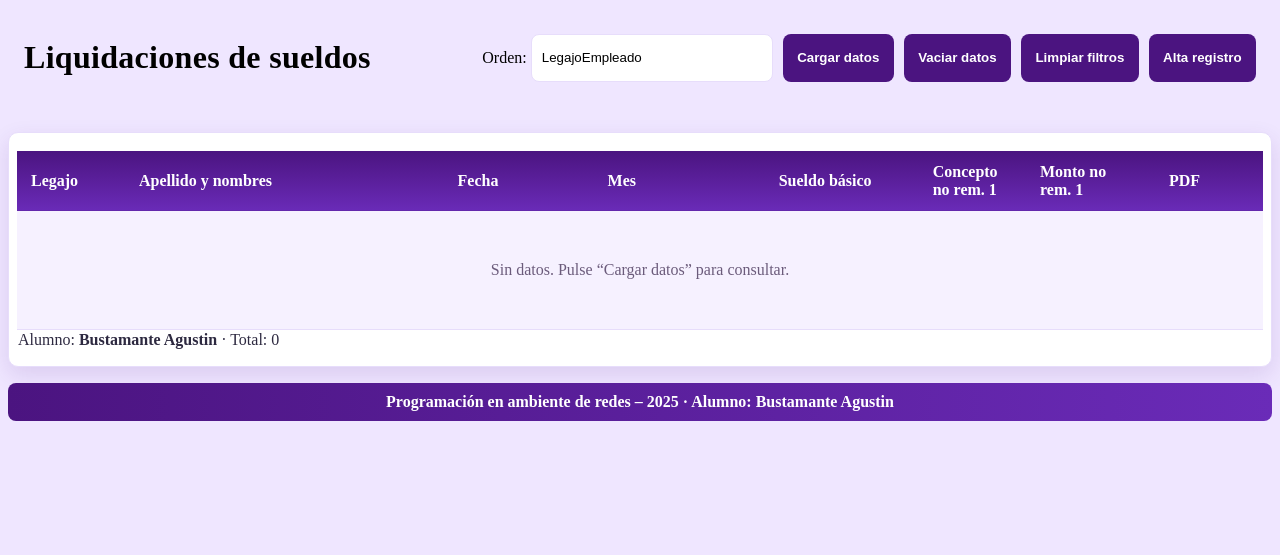
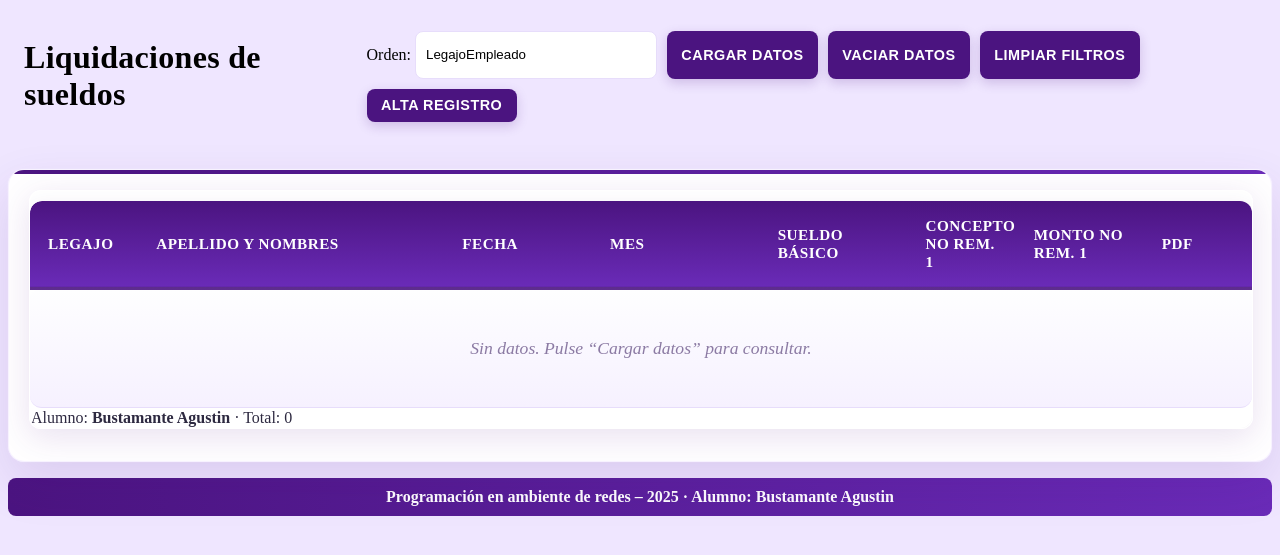
Before and after one commit to agusbustamante/ejercicios, a PHP site: page /ejercicios/Php/11sesiones/app_modulo1/index.html in a window 1280 px wide. Shown: the top 555 px of the page. Run offline with PHP 8.4, Linux system fonts and the light colour scheme; the visitor is signed in with stand-in values (Sample User, id 1); data that the repository does not hold is empty.

Commit message:
Update styles.css

```diff
--- a/ejercicios/Php/11sesiones/app_modulo1/styles.css
+++ b/ejercicios/Php/11sesiones/app_modulo1/styles.css
@@ -15,15 +15,30 @@ body.vista-simple{
 /* Altura fija estimada del header; usada para separar el thead sticky */
 :root{ --header-height: 72px; }
 
-/* Contenedor central con respiro */
+/* Contenedor principal con efecto glass */
 .vista-simple .contenedor-tabla{
   max-width: 1280px;
   margin: 24px auto 0;
-  background: #fff;
-  border-radius: 10px;
-  box-shadow: 0 8px 22px rgba(75,20,128,.12);
-  border: 1px solid var(--borde);
-  padding: 8px 8px 16px;
+  background: rgba(255,255,255,0.95);
+  backdrop-filter: blur(20px);
+  border-radius: 16px;
+  box-shadow:
+    0 20px 50px rgba(75,20,128,.12),
+    0 0 0 1px rgba(255,255,255,0.1);
+  border: 1px solid rgba(239,230,255,0.5);
+  padding: 20px 20px 32px;
+  position: relative;
+  overflow: hidden;
+}
+
+.vista-simple .contenedor-tabla::before{
+  content: '';
+  position: absolute;
+  top: 0;
+  left: 0;
+  right: 0;
+  height: 4px;
+  background: linear-gradient(90deg, var(--violeta) 0%, var(--violeta-med) 100%);
 }
 
 /* Encabezado superior */
@@ -43,29 +58,55 @@ body.vista-simple{
 }
 .vista-simple .acciones-header .boton:hover{ background: var(--violeta-osc); }
 
-/* Tabla */
+/* Tabla - Diseño mejorado */
 .vista-simple table{
   width: 100%;
-  border-collapse: collapse;
+  border-collapse: separate;
+  border-spacing: 0;
   color: var(--texto);
   margin-top: 10px;
+  border-radius: 12px;
+  overflow: hidden;
+  box-shadow: 0 4px 20px rgba(75,20,128,.08);
 }
+
 .vista-simple thead th{
-  background: var(--violeta);
-  color:#fff;
-  text-align:left;
-  font-weight:700;
-  padding: 12px 14px;
-  /* Make thead behave like a normal table header (not sticky) so it doesn't overlap rows */
-  position: static;
+  background: linear-gradient(135deg, var(--violeta) 0%, var(--violeta-med) 100%);
+  color: #fff;
+  text-align: left;
+  font-weight: 800;
+  padding: 16px 18px;
+  font-size: 0.95rem;
+  letter-spacing: 0.5px;
+  text-transform: uppercase;
+  position: relative;
+  border-bottom: 3px solid rgba(255,255,255,0.1);
 }
+
+.vista-simple thead th:first-child{ border-top-left-radius: 12px; }
+.vista-simple thead th:last-child{ border-top-right-radius: 12px; }
+
 .vista-simple tbody td{
-  padding: 12px 14px;
+  padding: 16px 18px;
   border-bottom: 1px solid var(--borde);
-  height: 46px;
+  font-size: 0.9rem;
+  font-weight: 500;
+  transition: all 0.2s ease;
+  background: #fff;
 }
-.vista-simple tbody tr:nth-child(odd){ background: var(--lavanda-2); }
-.vista-simple tbody tr:hover{ background: #f1e9ff; }
+
+.vista-simple tbody tr:nth-child(odd) td{
+  background: linear-gradient(180deg, #fefeff 0%, var(--lavanda-2) 100%);
+}
+
+.vista-simple tbody tr:hover td{
+  background: linear-gradient(135deg, #f8f4ff 0%, #ede3ff 100%);
+  transform: translateY(-1px);
+  box-shadow: 0 2px 8px rgba(75,20,128,.12);
+}
+
+.vista-simple tbody tr:last-child td:first-child{ border-bottom-left-radius: 12px; }
+.vista-simple tbody tr:last-child td:last-child{ border-bottom-right-radius: 12px; }
 
 /* Inputs y fila de filtros: ocultar como en la 2da imagen */
 .vista-simple .fila-filtros,
@@ -112,32 +153,59 @@ body.vista-simple [data-row="filtros"]{
   border-radius:8px; padding:6px 10px;
 }
 
-/* Global button style (applies to header and modals) */
+/* Botones principales mejorados */
 .boton{
-  background: var(--violeta);
+  background: linear-gradient(135deg, var(--violeta) 0%, var(--violeta-med) 100%);
   color: #fff;
   border: 0;
-  padding: .5rem .9rem;
+  padding: 12px 24px;
+  border-radius: 10px;
+  font-weight: 700;
+  font-size: 0.9rem;
+  cursor: pointer;
+  transition: all 0.3s ease;
+  text-transform: uppercase;
+  letter-spacing: 0.5px;
+  box-shadow: 0 4px 12px rgba(75,20,128,.2);
+}
+.boton:hover{
+  background: linear-gradient(135deg, var(--violeta-osc) 0%, var(--violeta) 100%);
+  transform: translateY(-2px);
+  box-shadow: 0 6px 20px rgba(75,20,128,.3);
+}
+
+/* Botones de acción mejorados */
+.boton-accion{
+  background: linear-gradient(135deg, #fff 0%, #f8f6ff 100%);
+  color: var(--violeta-med);
+  border: 2px solid var(--violeta-med);
+  padding: 8px 16px;
   border-radius: 8px;
   font-weight: 700;
+  font-size: 0.85rem;
   cursor: pointer;
+  transition: all 0.3s ease;
+  text-transform: uppercase;
+  letter-spacing: 0.5px;
+  box-shadow: 0 2px 4px rgba(75,20,128,.1);
 }
-.boton:hover{ background: var(--violeta-osc); }
+.boton-accion:hover{
+  background: linear-gradient(135deg, var(--violeta-med) 0%, var(--violeta) 100%);
+  color: #fff;
+  transform: translateY(-2px);
+  box-shadow: 0 4px 12px rgba(75,20,128,.25);
+}
 
-/* Small action buttons used inside table rows (PDF / Modi / Borrar) */
-.boton-accion{
-  background: transparent;
-  color: var(--violeta-med);
-  border: 1px solid var(--violeta-med);
-  padding: .35rem .55rem;
-  border-radius: 6px;
-  font-weight:700;
-  cursor:pointer;
+/* Wrapper de tabla con efecto glass */
+.tabla-wrapper{
+  width: 100%;
+  overflow: auto;
+  border-radius: 12px;
+  background: rgba(255,255,255,0.9);
+  backdrop-filter: blur(10px);
+  border: 1px solid rgba(255,255,255,0.2);
+  box-shadow: 0 8px 32px rgba(75,20,128,.12);
 }
-.boton-accion:hover{ background: var(--violeta-med); color: #fff; }
-
-/* Table wrapper: card-like with horizontal scroll on small screens */
-.tabla-wrapper{ width:100%; overflow:auto; border-radius:8px; }
 
 /* Table column sizing for better alignment */
 .vista-simple table{ table-layout: fixed; }
@@ -153,9 +221,15 @@ body.vista-simple [data-row="filtros"]{
 /* Slightly increase spacing for the concept column so it's not too close */
 .vista-simple thead th:nth-child(6), .vista-simple tbody td:nth-child(6){ padding-left:18px; }
 
-/* Ensure numeric columns align to right and have monospace-like numbers */
+/* Columnas numéricas con mejor alineación */
 .vista-simple tbody td:nth-child(5),
-.vista-simple tbody td:nth-child(7){ text-align:right; font-variant-numeric: tabular-nums; }
+.vista-simple tbody td:nth-child(7){
+  text-align: right;
+  font-variant-numeric: tabular-nums;
+  font-weight: 600;
+  color: var(--violeta-osc);
+  background: linear-gradient(90deg, transparent 0%, rgba(107,43,184,0.03) 100%);
+}
 
 /* Make header visually elevated and clear */
 .vista-simple thead th{
@@ -170,8 +244,16 @@ body.vista-simple [data-row="filtros"]{
 .vista-simple tbody td:nth-child(5),
 .vista-simple tbody td:nth-child(7){ text-align:right; font-variant-numeric: tabular-nums; }
 
-/* Improve empty state */
-.vista-simple tbody td[colspan]{ text-align:center; color:#6b5b7b; padding:36px 16px; }
+/* Estado vacío mejorado */
+.vista-simple tbody td[colspan]{
+  text-align: center;
+  color: #8b7aa3;
+  padding: 48px 16px;
+  font-style: italic;
+  font-size: 1.1rem;
+  background: linear-gradient(135deg, #fefeff 0%, #f6f1ff 100%);
+  border-radius: 8px;
+}
 
 /* Modal styles */
 .modal{ position:fixed; left:0; top:0; right:0; bottom:0; display:flex; align-items:center; justify-content:center; background:rgba(16,8,24,0.45); z-index:60; }
```
